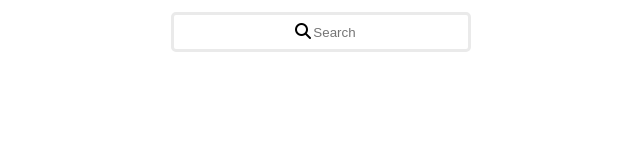
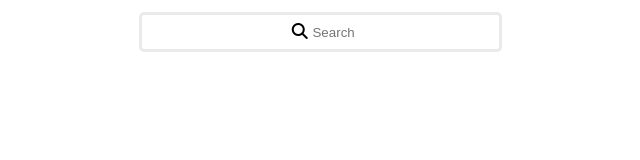
Before and after one commit to naresh515/Instagram-header, a plain HTML site: page index.html in a window 1280 px wide. Shown: the full height of the page, 265-905 px from the left. Drawn offline with Linux system fonts and the light colour scheme.

Commit message:
some changes

```diff
--- a/style.css
+++ b/style.css
@@ -31,15 +31,13 @@ body {
 }
 
 #form-search {
-    width: 300px;
     height: 40px;
     border: 3px solid #eaeaea;
     border-radius: 5px;
     background-color: white;
     outline: none;
-    text-indent: 40px;
     margin: 12px 0px;
-    text-align: center;
+    padding: 11px 10px 10px 170px;
 }
 
 .search {
```
Also changed, not shown: img/new-task-webp-1400×867-.png (deleted).
